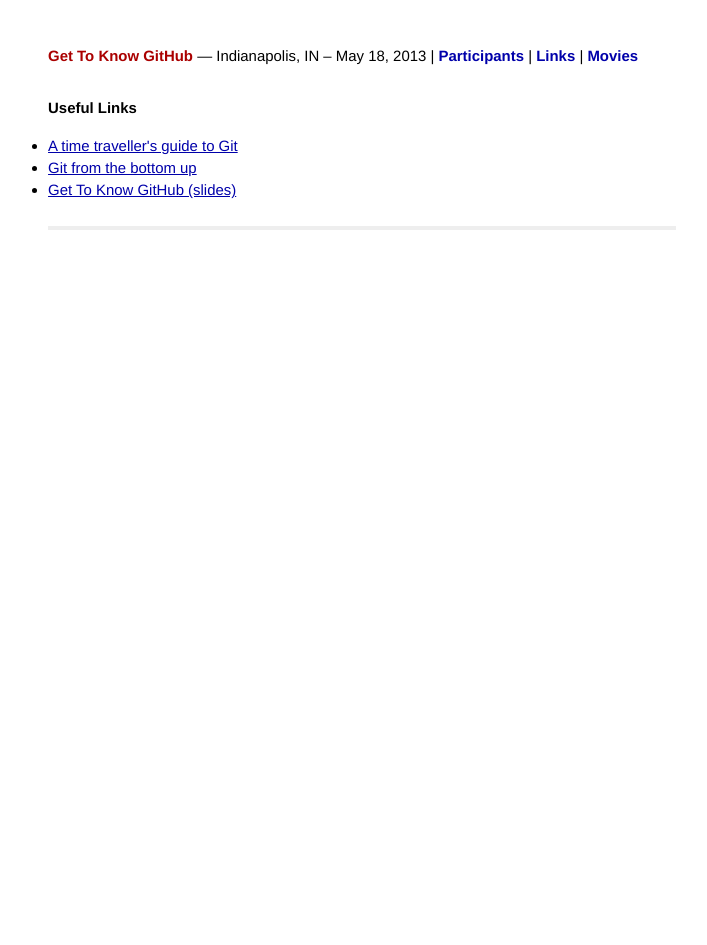
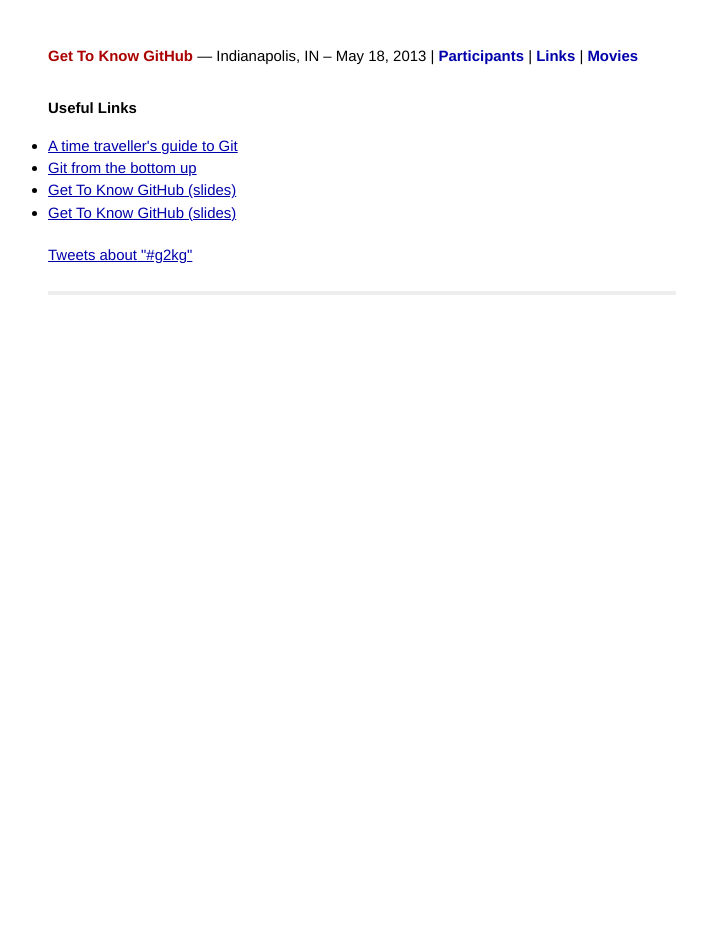
Before and after one commit to bkeepers/g2kg-intrawebs, a Jekyll site: the page built from links.html, in a window 1280 px wide. Shown: the whole page, without its empty margins (278-985 px from the left). Built offline with Jekyll 4.4.1, drawn with Linux system fonts in a browser that asks for light colours; comment, search, counter and statistics services are not loaded.

Commit message:
adding twitter widget

```diff
--- a/links.html
+++ b/links.html
@@ -6,6 +6,8 @@ links:
     href: http://www.netmagazine.com/features/time-travellers-guide-git
   - name: Git from the bottom up
     href: http://ftp.newartisans.com/pub/git.from.bottom.up.pdf
+  - name: Get To Know GitHub (slides)
+    href: http://bit.ly/g2k-github
   - name: Get To Know GitHub (slides)
     href: http://bit.ly/g2k-github
 ---
@@ -18,3 +20,7 @@ links:
     {% endfor %}
   </ul>
 </div>
+<div style="margin-top: 20px;">
+	<a class="twitter-timeline" href="https://twitter.com/search?q=%23g2kg" data-widget-id="335819096866291712">Tweets about "#g2kg"</a>
+	<script>!function(d,s,id){var js,fjs=d.getElementsByTagName(s)[0],p=/^http:/.test(d.location)?'http':'https';if(!d.getElementById(id)){js=d.createElement(s);js.id=id;js.src=p+"://platform.twitter.com/widgets.js";fjs.parentNode.insertBefore(js,fjs);}}(document,"script","twitter-wjs");</script>
+</div>
```
